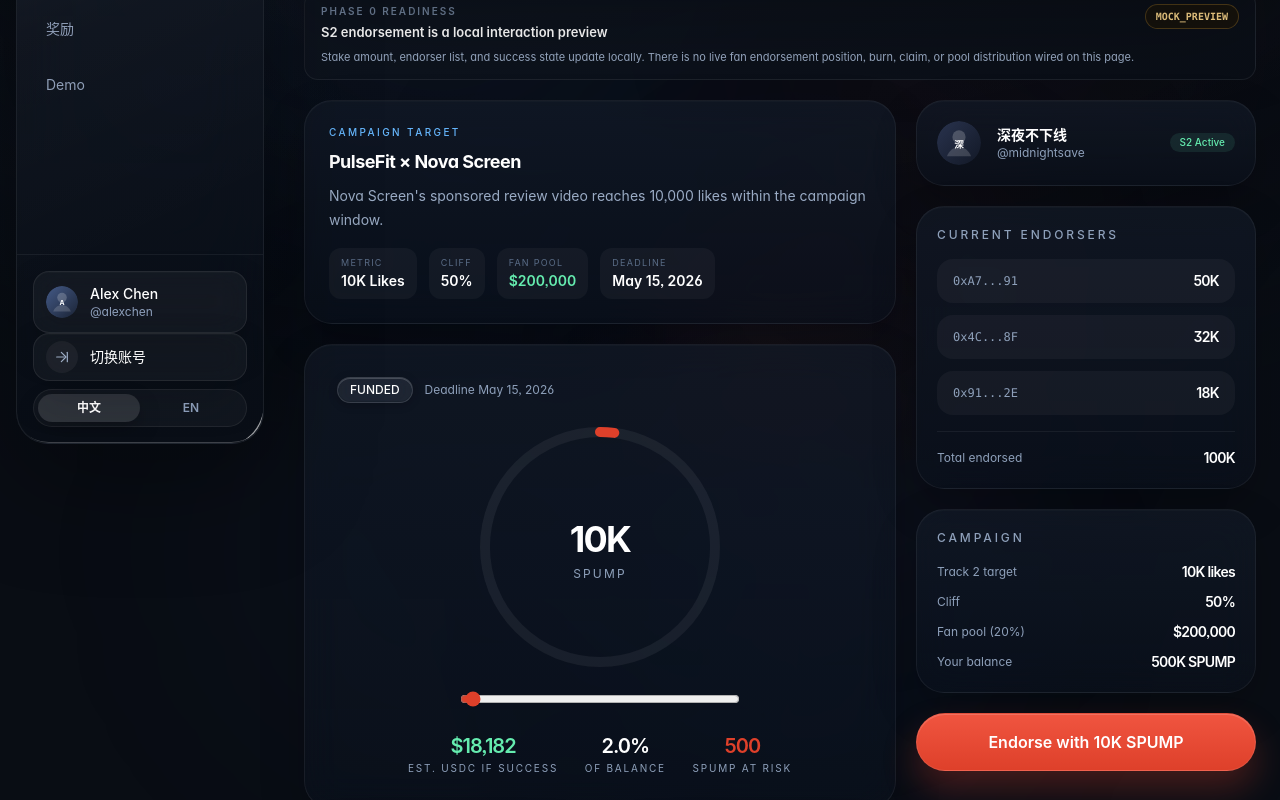
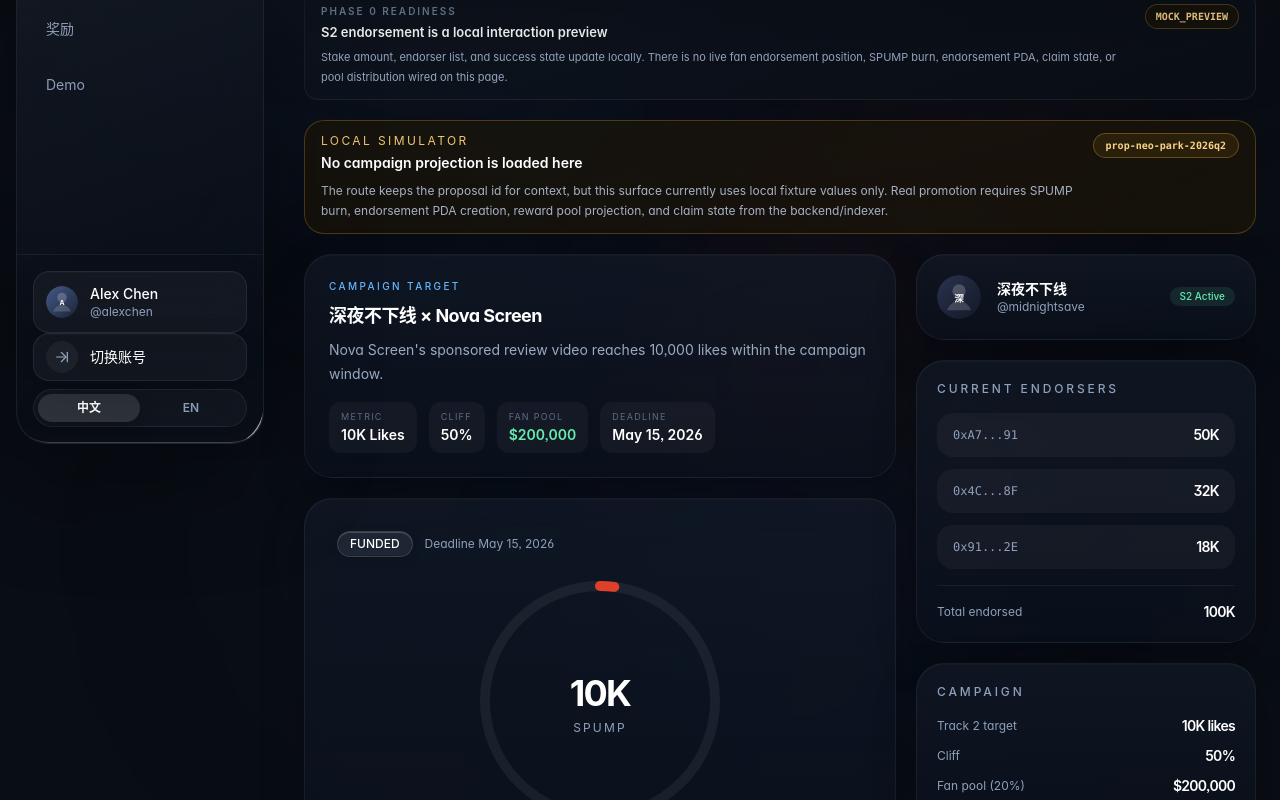
Before and after one commit to Carstin520/StreamPump, a Next.js app in the folder app/: page /campaigns/prop-neo-park-2026q2/endorse in a window 1280 px wide. Shown: the part 340-1140 px from the top of the page. Built offline with nearby package versions, Linux system fonts and the light colour scheme.

Commit message:
chore: clarify endorsement preview boundaries

```diff
--- a/app/src/pages/campaigns/[proposalId]/endorse.tsx
+++ b/app/src/pages/campaigns/[proposalId]/endorse.tsx
@@ -1,15 +1,17 @@
 import Head from "next/head";
+import { useRouter } from "next/router";
 import { useCallback, useMemo, useRef, useState } from "react";
 
 import { PageShell } from "@/components/layout/PageShell";
 import { DemoActionStatusCard } from "@/components/shared/DemoActionStatusCard";
 import { ProductReadinessBanner } from "@/components/shared/ProductReadinessBanner";
 import { useDemoActionFlow } from "@/hooks/useDemoActionFlow";
+import { useI18n } from "@/lib/i18n";
 import { compactNumber, findCreator, formatUsd } from "@/lib/public-data";
 
 const creator = findCreator("neo-park");
 
-const CAMPAIGN_TITLE = "PulseFit × Nova Screen";
+const SPONSOR_NAME = "Nova Screen";
 const CAMPAIGN_BRIEF = "Nova Screen's sponsored review video reaches 10,000 likes within the campaign window.";
 const TRACK1_BASE = 100_000;
 const TRACK2_BUDGET = 1_000_000;
@@ -45,6 +47,8 @@ function clamp(v: number, min: number, max: number) {
 }
 
 export default function EndorsePage() {
+  const router = useRouter();
+  const { locale } = useI18n();
   const [stakeAmount, setStakeAmount] = useState(10_000);
   const [endorsers, setEndorsers] = useState(ENDORSERS);
   const [demoSummary, setDemoSummary] = useState<string | null>(null);
@@ -59,6 +63,9 @@ export default function EndorsePage() {
   const projectedEndorsed = totalEndorsed + stakeAmount;
   const successUsdc = (stakeAmount / projectedEndorsed) * FAN_POOL_SHARE;
   const failLoss = stakeAmount * 0.05;
+  const creatorName = locale === "en" ? "Midnight Save" : creator.name;
+  const campaignTitle = `${creatorName} × ${SPONSOR_NAME}`;
+  const routeProposalId = router.isReady ? String(router.query.proposalId ?? "").trim() : "";
 
   const handleDialInteraction = useCallback((e: React.MouseEvent | React.TouchEvent) => {
     const svg = dialRef.current;
@@ -105,7 +112,7 @@ export default function EndorsePage() {
             const withoutYou = items.filter((item) => item.name !== "You");
             return [{ name: "You", amount: stakeAmount }, ...withoutYou];
           });
-          setDemoSummary(`Endorsed with ${compactNumber(stakeAmount)} SPUMP.`);
+          setDemoSummary(`Preview endorsed with ${compactNumber(stakeAmount)} SPUMP.`);
         },
       });
     },
@@ -115,15 +122,16 @@ export default function EndorsePage() {
   return (
     <>
       <Head>
-        <title>{`StreamPump | Endorse ${creator.name}`}</title>
+        <title>{`StreamPump | Endorse ${creatorName}`}</title>
       </Head>
-      <PageShell eyebrow="S2 Endorsement" title={`Endorse ${creator.name}`}>
+      <PageShell eyebrow="S2 Endorsement Preview" title={`Endorse ${creatorName}`}>
         <div className="space-y-5">
           <ProductReadinessBanner
-            description="Stake amount, endorser list, and success state update locally. There is no live fan endorsement position, burn, claim, or pool distribution wired on this page."
+            description="Stake amount, endorser list, and success state update locally. There is no live fan endorsement position, SPUMP burn, endorsement PDA, claim state, or pool distribution wired on this page."
             status="MOCK_PREVIEW"
             title="S2 endorsement is a local interaction preview"
           />
+          <EndorsementPreviewNotice proposalId={routeProposalId} />
 
           <div className="grid gap-5 lg:grid-cols-[1fr_340px]">
           {/* ── Left column ── */}
@@ -131,7 +139,7 @@ export default function EndorsePage() {
             {/* ── Campaign target ── */}
             <section className="liquid-card section-enter rounded-[28px] p-6">
               <p className="text-[10px] font-medium uppercase tracking-[0.24em] text-[#67b8ff]">Campaign Target</p>
-              <h2 className="mt-2 text-lg font-bold tracking-[-0.03em] text-white">{CAMPAIGN_TITLE}</h2>
+              <h2 className="mt-2 text-lg font-bold tracking-[-0.03em] text-white">{campaignTitle}</h2>
               <p className="mt-2 text-sm leading-6 text-[#9aabc4]">{CAMPAIGN_BRIEF}</p>
               <div className="mt-4 flex flex-wrap items-center gap-3">
                 <div className="rounded-xl bg-white/[0.04] px-3 py-2">
@@ -368,16 +376,16 @@ export default function EndorsePage() {
               {creator.avatarSrc ? (
                 <img
                   src={creator.avatarSrc}
-                  alt={creator.name}
+                  alt={creatorName}
                   className="h-11 w-11 rounded-full object-cover"
                 />
               ) : (
                 <div className="flex h-11 w-11 items-center justify-center rounded-full bg-white/10 text-sm font-semibold text-white">
-                  {creator.name.charAt(0)}
+                  {creatorName.charAt(0)}
                 </div>
               )}
               <div className="min-w-0">
-                <p className="truncate text-sm font-semibold text-white">{creator.name}</p>
+                <p className="truncate text-sm font-semibold text-white">{creatorName}</p>
                 <p className="truncate text-xs text-[#8ea0ba]">{creator.handle}</p>
               </div>
               <span className="ml-auto shrink-0 rounded-full bg-[#65ecaf]/10 px-2.5 py-0.5 text-[10px] font-medium text-[#65ecaf]">
@@ -441,21 +449,21 @@ export default function EndorsePage() {
               type="button"
             >
               {demoFlow.busy
-                ? "Submitting..."
+                ? "Simulating..."
                 : demoFlow.state.status === "success"
-                  ? "Endorsed"
-                  : `Endorse with ${compactNumber(stakeAmount)} SPUMP`}
+                  ? "Preview endorsed"
+                  : `Preview endorse ${compactNumber(stakeAmount)} SPUMP`}
             </button>
             <DemoActionStatusCard
               amountLabel={`${compactNumber(stakeAmount)} SPUMP`}
-              confirmLabel="Confirm Endorse"
-              description="Confirm this mock SPUMP endorsement. The endorser list and total update locally after submission."
+              confirmLabel="Confirm Preview"
+              description="Confirm this mock SPUMP endorsement. No wallet signature, token burn, endorsement PDA, or backend write will occur; the endorser list updates locally."
               onCancel={demoFlow.reset}
               onConfirm={handleConfirmEndorse}
               onRetry={demoFlow.retry}
               state={demoFlow.state}
-              successLabel="Endorsed"
-              title="Endorse confirmation"
+              successLabel="Preview endorsed"
+              title="Mock endorsement confirmation"
             />
             {demoSummary ? (
               <div className="rounded-[18px] border border-[#65ecaf]/20 bg-[#0e1f17]/45 px-4 py-3 text-[12px] font-medium text-[#8df0c4]">
@@ -469,3 +477,20 @@ export default function EndorsePage() {
     </>
   );
 }
+
+const EndorsementPreviewNotice = ({ proposalId }: { proposalId: string }) => (
+  <section className="rounded-[20px] border border-[#f3b33e]/25 bg-[#1f1708]/60 px-4 py-3">
+    <div className="flex flex-col gap-3 sm:flex-row sm:items-start sm:justify-between">
+      <div className="min-w-0">
+        <p className="text-xs uppercase tracking-[0.2em] text-[#f3c66e]">Local simulator</p>
+        <p className="mt-1 text-sm font-semibold text-white">No campaign projection is loaded here</p>
+        <p className="mt-2 text-xs leading-5 text-[#a7b2c4]">
+          The route keeps the proposal id for context, but this surface currently uses local fixture values only. Real promotion requires SPUMP burn, endorsement PDA creation, reward pool projection, and claim state from the backend/indexer.
+        </p>
+      </div>
+      <span className="shrink-0 rounded-full border border-[#f3b33e]/30 bg-[#2a1f0b] px-3 py-1 font-mono text-[10px] font-semibold text-[#f8d48a]">
+        {proposalId || "proposal pending"}
+      </span>
+    </div>
+  </section>
+);
```
Also changed, not shown: 1 other file (tests, documents, lock files or other folders).
